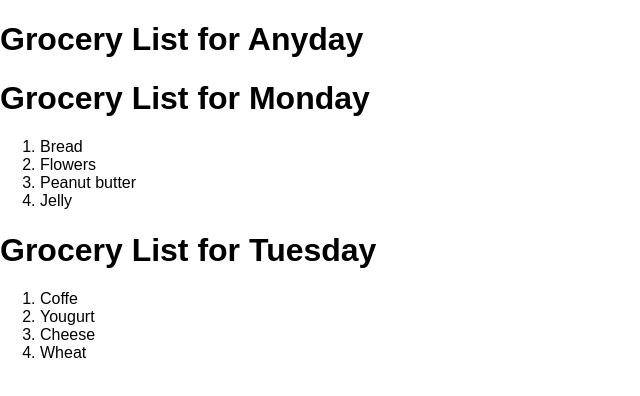
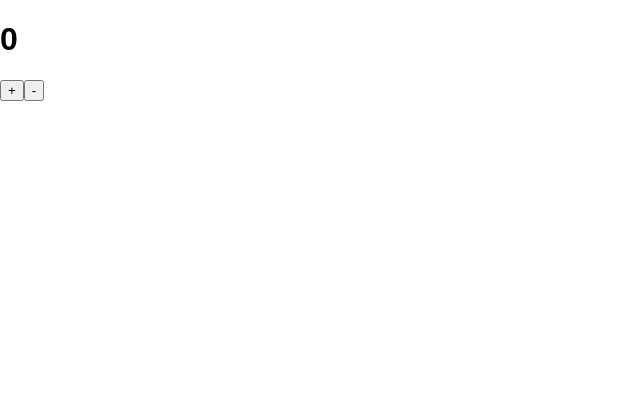
Before and after one commit to AcidAndroid/react_udemy, a React (Create React App) app: page / in a window 1280 px wide. Shown: the top 396 px of the page, without its empty margins (0-640 px from the left). Built offline with nearby package versions, Linux system fonts and the light colour scheme.

Commit message:
Usando state para eventos

```diff
--- a/src/App.js
+++ b/src/App.js
@@ -3,22 +3,39 @@ import './App.css';
 import GroceryList from './GroceryList';
 import Header from './Header';
 
-const monday=[{id:1 ,name:"Bread"},{id:2,name:"Flowers"},{id:3,name:"Peanut butter"},{id:4,name:"Jelly"}]
-const tuesday=[{id:1 ,name:"Coffe"},{id:2,name:"Yougurt"},{id:3,name:"Cheese"},{id:4,name:"Wheat"}]
 
 class App extends Component {
+
+  state ={
+    count:0
+  }
+
+
+  incrementCount =()=> {
+    this.setState((prevState)=>{
+      return{
+        count: prevState.count +1
+      }
+    })
+  }
+
+  decrementCount =()=> {
+    this.setState((prevState)=>{
+      return{
+        count: prevState.count -1
+      }
+    })
+  }
+
+
   render() {
     return (
       <React.Fragment>
-        <Header/>
-        <GroceryList />
-
-        <Header day={'Monday'}/>
-        <GroceryList list={monday}/>
-
-        <Header day={'Tuesday'}/>
-        <GroceryList list={tuesday}/>
-
+        <h1>
+          {this.state.count}
+        </h1>
+       <button onClick={this.incrementCount} >+</button>
+       <button onClick={this.decrementCount} >-</button>
       </React.Fragment>
     );
   }
```
